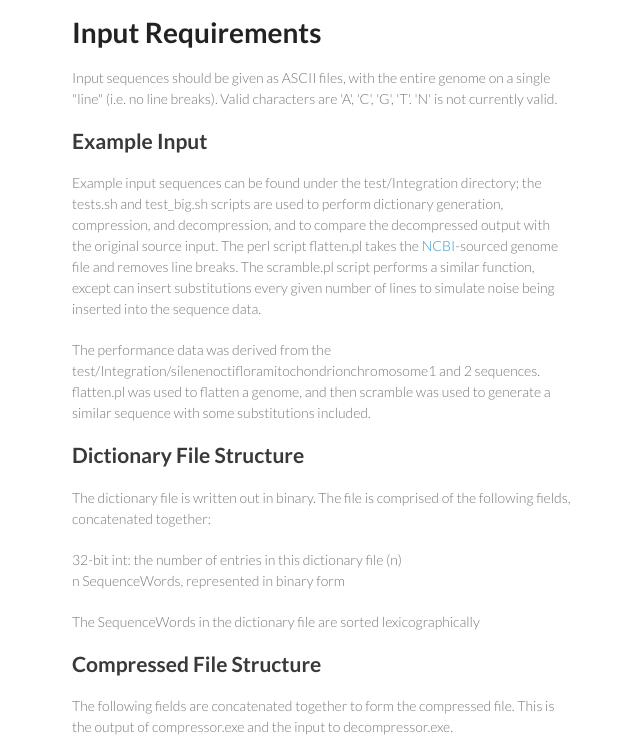
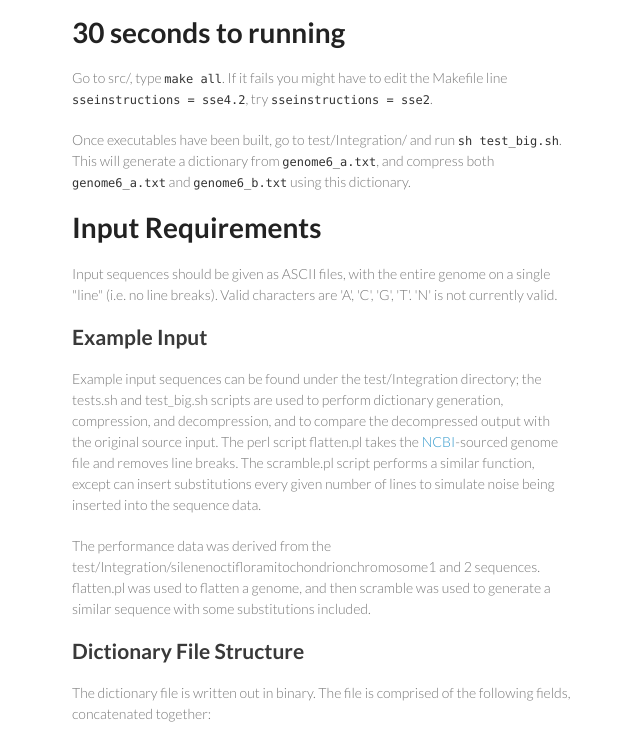
Before and after one commit to iyulaev/squeezegn, a plain HTML site: page index.html in a window 1280 px wide. Shown: the part 2172-2913 px from the top of the page, without its empty margins (498-1138 px from the left). Drawn offline with Linux system fonts and the light colour scheme.

Commit message:
Create gh-pages branch via GitHub

```diff
--- a/index.html
+++ b/index.html
@@ -49,6 +49,12 @@
 <p>The below graph demonstrates the compression efficiency of squeezegene+ZIP, relative to ZIP, for sequence data with a given amount of substitutions. We see a ~10x improvement over ZIP with up to 0.7% noise. As noise increases the number of dictionary near-matches the compression tool finds decreases and so compression efficiency falls dramatically.</p>
 
 <p><img src="https://raw.github.com/iyulaev/squeezegn/master/density_substitution_perf.png" alt="Performance Results"></p>
+
+<h1>30 seconds to running</h1>
+
+<p>Go to src/, type <code>make all</code>. If it fails you might have to edit the Makefile line <code>sseinstructions = sse4.2</code>, try <code>sseinstructions = sse2</code>.</p>
+
+<p>Once executables have been built, go to test/Integration/ and run <code>sh test_big.sh</code>. This will generate a dictionary from <code>genome6_a.txt</code>, and compress both <code>genome6_a.txt</code> and <code>genome6_b.txt</code> using this dictionary.</p>
 
 <h1>Input Requirements</h1>
 
```
Also changed, not shown: params.json (+1 -1 lines).
